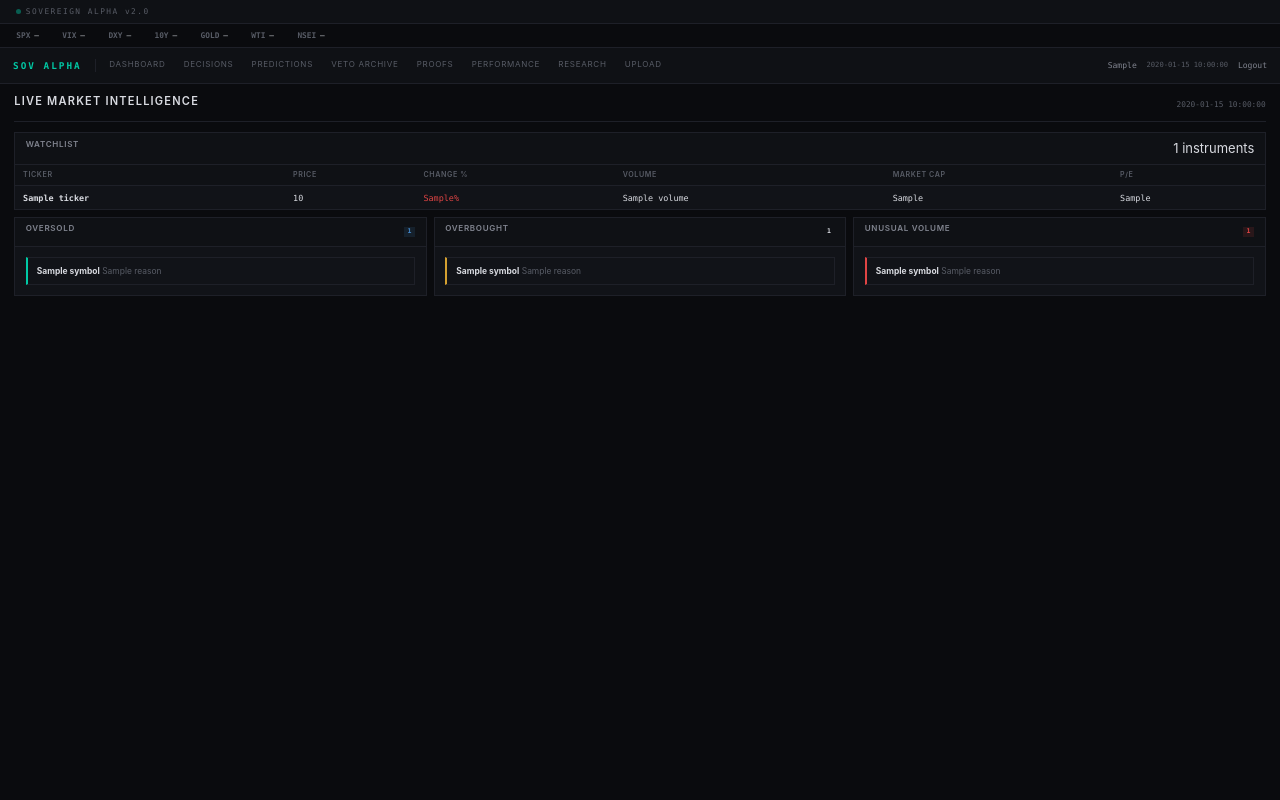
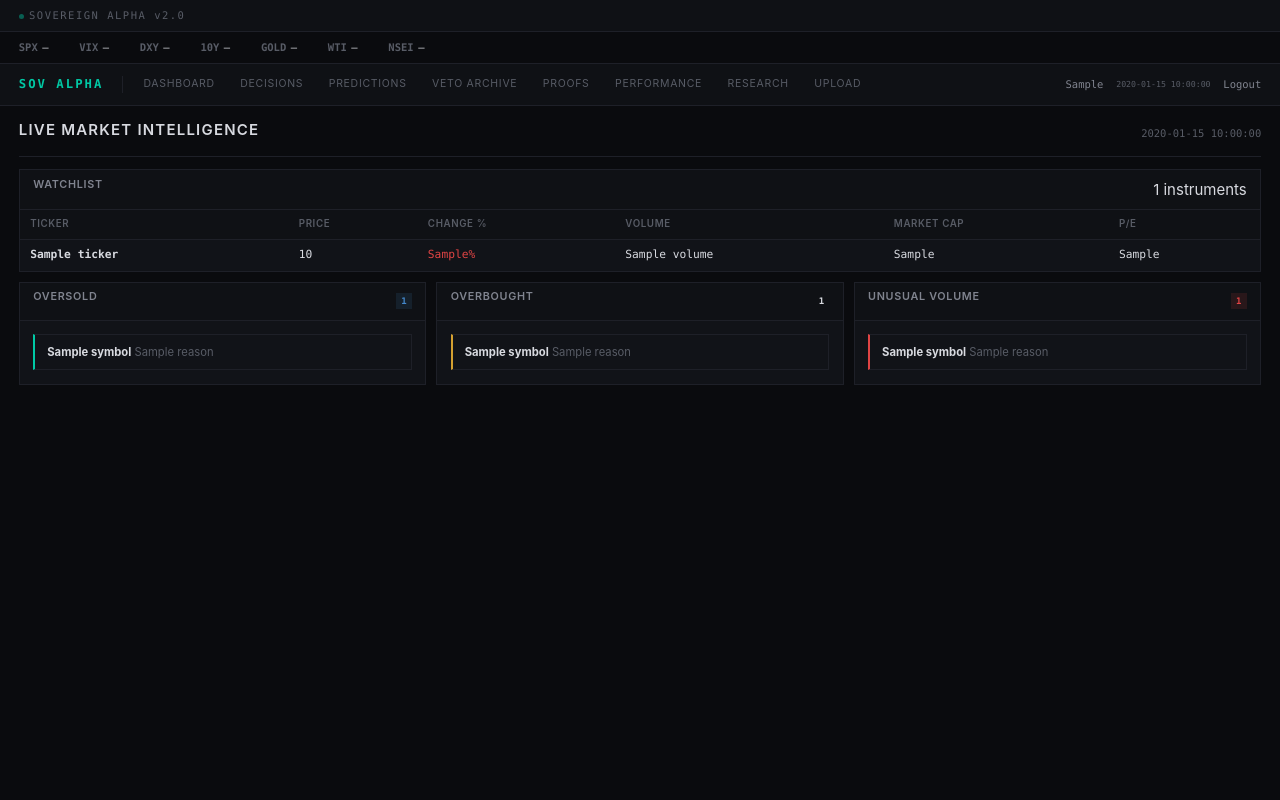
Before and after one commit to Raja549h/Sovreign-alpha, a Python web app: template dashboard/templates/live_market.html in a window 1280 px wide. Run offline with Jinja, Linux system fonts and the light colour scheme; the template is opened without the code that fills it: most values are stand-ins (such as "Sample title", 1, 10 or a date in 2020).

Commit message:
fix: increase all font sizes for readability (15px base)
- html base: 13px -> 15px (15% increase)
- All rem values bumped proportionally (smallest 0.55rem->0.65rem = 9.75px)
- px heights adjusted: top-bar 24->32px, ticker-strip 24->32px, nav 36->42px
- stat-box values: 1.1rem->1.35rem (~20px), intel-card stats: 1rem->1.2rem (18px)
- page-header h1: 0.85rem->1rem (15px)
- table data: 0.65rem->0.75rem (11.25px), th: 0.55rem->0.65rem (9.75px)
- chart-container height: 240px->280px
- All padding/gap/spacing increased proportionally
- Min font size now >=9.75px (was as low as 7.15px)

```diff
--- a/dashboard/templates/base.html
+++ b/dashboard/templates/base.html
@@ -34,7 +34,7 @@
             --radius: 4px;
             --transition: 180ms ease;
         }
-        html { font-size: 13px; }
+        html { font-size: 15px; }
         body {
             font-family: var(--font-sans);
             background: var(--bg-primary);
@@ -64,10 +64,10 @@
         .top-bar {
             background: var(--bg-secondary);
             border-bottom: 1px solid var(--border);
-            padding: 0.25rem 1.25rem;
+            padding: 0.3rem 1.25rem;
             display: flex; justify-content: space-between; align-items: center;
-            font-size: 0.6rem; font-family: var(--font-mono);
-            color: var(--text-dim); height: 24px;
+            font-size: 0.7rem; font-family: var(--font-mono);
+            color: var(--text-dim); height: 32px;
         }
         .top-bar .status-dot {
             display: inline-block; width: 5px; height: 5px;
@@ -82,10 +82,10 @@
         .ticker-strip {
             background: var(--bg-primary);
             border-bottom: 1px solid var(--border);
-            padding: 0.2rem 1.25rem;
-            display: flex; gap: 1.5rem;
+            padding: 0.3rem 1.25rem;
+            display: flex; gap: 1.75rem;
             overflow-x: auto; font-family: var(--font-mono);
-            font-size: 0.6rem; height: 24px;
+            font-size: 0.7rem; height: 32px;
             align-items: center;
         }
         .ticker-strip::-webkit-scrollbar { display: none; }
@@ -99,23 +99,23 @@
         .nav {
             background: var(--bg-secondary);
             border-bottom: 1px solid var(--border);
-            padding: 0 1rem;
+            padding: 0 1.25rem;
             display: flex; align-items: center;
-            height: 36px;
+            height: 42px;
         }
         .nav-brand {
-            font-size: 0.72rem; font-weight: 700;
+            font-size: 0.82rem; font-weight: 700;
             color: var(--accent); letter-spacing: 2px;
             text-transform: uppercase; font-family: var(--font-mono);
-            padding: 0 1rem 0 0;
+            padding: 0 1.25rem 0 0;
             border-right: 1px solid var(--border);
-            margin-right: 0.35rem;
+            margin-right: 0.5rem;
             white-space: nowrap;
         }
         .nav-links { display: flex; gap: 0; height: 100%; }
         .nav-links a {
             color: var(--text-dim); text-decoration: none;
-            padding: 0 0.7rem; font-size: 0.62rem;
+            padding: 0 0.85rem; font-size: 0.7rem;
             text-transform: uppercase; letter-spacing: 0.7px;
             transition: all var(--transition);
             display: flex; align-items: center;
@@ -129,8 +129,8 @@
         }
         .nav-right {
             margin-left: auto;
-            display: flex; align-items: center; gap: 0.75rem;
-            font-size: 0.62rem; color: var(--text-dim); font-family: var(--font-mono);
+            display: flex; align-items: center; gap: 0.85rem;
+            font-size: 0.7rem; color: var(--text-dim); font-family: var(--font-mono);
             white-space: nowrap;
         }
         .nav-right a { color: var(--text-secondary); }
@@ -139,34 +139,34 @@
 
         .container {
             max-width: 1600px; margin: 0 auto;
-            padding: 0.85rem 1.1rem;
+            padding: 1rem 1.25rem;
         }
         .page-header {
             display: flex; justify-content: space-between; align-items: center;
-            margin-bottom: 0.75rem; padding-bottom: 0.5rem;
+            margin-bottom: 0.85rem; padding-bottom: 0.6rem;
             border-bottom: 1px solid var(--border);
         }
         .page-header h1 {
-            font-size: 0.85rem; font-weight: 600;
+            font-size: 1rem; font-weight: 600;
             text-transform: uppercase; letter-spacing: 1.2px;
             color: var(--text-primary);
         }
         .page-header .timestamp {
-            font-family: var(--font-mono); font-size: 0.6rem;
+            font-family: var(--font-mono); font-size: 0.7rem;
             color: var(--text-dim);
         }
-        .page-header .actions { display: flex; gap: 0.5rem; }
+        .page-header .actions { display: flex; gap: 0.6rem; }
 
         .stats-row {
             display: grid;
-            grid-template-columns: repeat(auto-fit, minmax(155px, 1fr));
-            gap: 0.55rem; margin-bottom: 0.75rem;
+            grid-template-columns: repeat(auto-fit, minmax(180px, 1fr));
+            gap: 0.65rem; margin-bottom: 0.85rem;
         }
         .stat-box {
             background: var(--bg-card);
             border: 1px solid var(--border);
             border-left: 3px solid var(--border);
-            padding: 0.6rem 0.8rem;
+            padding: 0.7rem 0.9rem;
             transition: border-color var(--transition);
         }
         .stat-box:hover { border-color: var(--border-light); }
@@ -175,80 +175,80 @@
         .stat-box.warning { border-left-color: var(--warning); }
         .stat-box.info { border-left-color: var(--info); }
         .stat-box label {
-            display: block; font-size: 0.55rem;
+            display: block; font-size: 0.65rem;
             color: var(--text-dim); text-transform: uppercase;
-            letter-spacing: 0.7px; margin-bottom: 0.15rem;
+            letter-spacing: 0.7px; margin-bottom: 0.2rem;
         }
         .stat-box .value {
-            font-size: 1.1rem; font-weight: 700;
+            font-size: 1.35rem; font-weight: 700;
             font-family: var(--font-mono); color: var(--accent);
         }
         .stat-box .value.danger { color: var(--danger); }
         .stat-box .value.warning { color: var(--warning); }
         .stat-box .value.info { color: var(--info); }
         .stat-box .sub {
-            font-size: 0.55rem; color: var(--text-dim);
-            margin-top: 0.1rem;
+            font-size: 0.65rem; color: var(--text-dim);
+            margin-top: 0.15rem;
         }
 
         .regime-badge {
-            display: inline-block; padding: 0.12rem 0.5rem;
-            font-size: 0.6rem; font-weight: 700;
+            display: inline-block; padding: 0.15rem 0.55rem;
+            font-size: 0.7rem; font-weight: 700;
             font-family: var(--font-mono); letter-spacing: 0.7px;
         }
         .regime-badge.RISK_ON { background: var(--accent-dim); color: var(--accent); border: 1px solid var(--accent); }
         .regime-badge.RISK_OFF { background: var(--danger-dim); color: var(--danger); border: 1px solid var(--danger); }
         .regime-badge.NEUTRAL { background: var(--warning-dim); color: var(--warning); border: 1px solid var(--warning); }
         .signal-badge {
-            display: inline-block; padding: 0.08rem 0.4rem;
-            font-size: 0.55rem; font-weight: 700; font-family: var(--font-mono);
+            display: inline-block; padding: 0.1rem 0.45rem;
+            font-size: 0.65rem; font-weight: 700; font-family: var(--font-mono);
         }
         .signal-badge.BUY, .signal-badge.buy, .signal-badge.approved, .signal-badge.cleared { background: var(--accent-dim); color: var(--accent); }
         .signal-badge.SELL, .signal-badge.sell, .signal-badge.vetoed, .signal-badge.rejected { background: var(--danger-dim); color: var(--danger); }
         .signal-badge.HOLD, .signal-badge.hold, .signal-badge.pending, .signal-badge.PENDING { background: var(--warning-dim); color: var(--warning); }
         .signal-badge.active { background: var(--accent-dim); color: var(--accent); }
 
-        .verified-badge { color: var(--accent); font-size: 0.55rem; font-family: var(--font-mono); letter-spacing: 0.5px; }
+        .verified-badge { color: var(--accent); font-size: 0.65rem; font-family: var(--font-mono); letter-spacing: 0.5px; }
 
         .panel {
             background: var(--bg-card);
             border: 1px solid var(--border);
-            margin-bottom: 0.55rem;
+            margin-bottom: 0.65rem;
         }
         .panel-header {
-            padding: 0.45rem 0.8rem;
+            padding: 0.55rem 0.9rem;
             border-bottom: 1px solid var(--border);
             display: flex; justify-content: space-between; align-items: center;
             background: var(--bg-secondary);
         }
         .panel-header h2 {
-            font-size: 0.62rem; font-weight: 600;
+            font-size: 0.72rem; font-weight: 600;
             text-transform: uppercase; letter-spacing: 0.7px;
             color: var(--text-secondary);
         }
         .panel-body { padding: 0; }
-        .panel-body.padded { padding: 0.8rem; }
+        .panel-body.padded { padding: 0.9rem; }
 
-        table { width: 100%; border-collapse: collapse; font-size: 0.65rem; }
+        table { width: 100%; border-collapse: collapse; font-size: 0.75rem; }
         th {
             background: var(--bg-secondary);
-            color: var(--text-dim); font-size: 0.55rem;
+            color: var(--text-dim); font-size: 0.65rem;
             text-transform: uppercase; letter-spacing: 0.6px; font-weight: 600;
-            padding: 0.4rem 0.6rem; text-align: left;
+            padding: 0.5rem 0.7rem; text-align: left;
             border-bottom: 1px solid var(--border);
             position: sticky; top: 0;
         }
         td {
-            padding: 0.4rem 0.6rem;
+            padding: 0.5rem 0.7rem;
             border-bottom: 1px solid var(--border);
-            font-family: var(--font-mono); font-size: 0.65rem;
+            font-family: var(--font-mono); font-size: 0.75rem;
         }
         tr:nth-child(even) td { background: rgba(255,255,255,0.015); }
         tr:hover td { background: var(--bg-tertiary); }
         tr:last-child td { border-bottom: none; }
         .ticker-cell { font-weight: 700; color: var(--text-primary); }
         .mono { font-family: var(--font-mono); }
-        .hash { font-family: var(--font-mono); font-size: 0.55rem; color: var(--text-dim); word-break: break-all; cursor: pointer; }
+        .hash { font-family: var(--font-mono); font-size: 0.65rem; color: var(--text-dim); word-break: break-all; cursor: pointer; }
         .hash:hover { color: var(--accent); }
         .hash.copied { color: var(--accent); }
         .text-right { text-align: right; }
@@ -272,48 +272,48 @@
             color: var(--text-secondary);
         }
         .btn.outline:hover { border-color: var(--accent); color: var(--accent); }
-        .btn.small { padding: 0.2rem 0.5rem; font-size: 0.55rem; }
+        .btn.small { padding: 0.25rem 0.55rem; font-size: 0.65rem; }
 
-        .grid-2 { display: grid; grid-template-columns: 1fr 1fr; gap: 0.55rem; }
-        .grid-3 { display: grid; grid-template-columns: 1fr 1fr 1fr; gap: 0.55rem; }
-        .grid-4 { display: grid; grid-template-columns: repeat(4, 1fr); gap: 0.55rem; }
+        .grid-2 { display: grid; grid-template-columns: 1fr 1fr; gap: 0.65rem; }
+        .grid-3 { display: grid; grid-template-columns: 1fr 1fr 1fr; gap: 0.65rem; }
+        .grid-4 { display: grid; grid-template-columns: repeat(4, 1fr); gap: 0.65rem; }
 
         .chart-container {
             background: var(--bg-card);
             border: 1px solid var(--border);
-            padding: 0.8rem;
-            height: 240px;
+            padding: 0.9rem;
+            height: 280px;
         }
 
         .intel-card {
             background: var(--bg-card);
             border: 1px solid var(--border);
             border-left: 3px solid var(--border);
-            padding: 0.7rem 0.8rem;
+            padding: 0.8rem 0.9rem;
             transition: border-color var(--transition);
         }
         .intel-card:hover { border-color: var(--border-light); }
         .intel-card.accent { border-left-color: var(--accent); }
         .intel-card.danger { border-left-color: var(--danger); }
         .intel-card .label {
-            font-size: 0.55rem; color: var(--text-dim);
+            font-size: 0.65rem; color: var(--text-dim);
             text-transform: uppercase; letter-spacing: 0.6px;
-            margin-bottom: 0.12rem;
+            margin-bottom: 0.15rem;
         }
         .intel-card .stat {
-            font-size: 1rem; font-weight: 700; font-family: var(--font-mono);
+            font-size: 1.2rem; font-weight: 700; font-family: var(--font-mono);
         }
         .intel-card .stat.accent { color: var(--accent); }
         .intel-card .stat.danger { color: var(--danger); }
         .intel-card .stat.warning { color: var(--warning); }
         .intel-card .stat.info { color: var(--info); }
         .intel-card .note {
-            font-size: 0.55rem; color: var(--text-dim);
-            margin-top: 0.08rem;
+            font-size: 0.65rem; color: var(--text-dim);
+            margin-top: 0.1rem;
         }
 
         .conf-bar {
-            height: 4px; background: var(--border); margin-top: 0.25rem;
+            height: 5px; background: var(--border); margin-top: 0.3rem;
             overflow: hidden;
         }
         .conf-bar .fill {
@@ -335,24 +335,24 @@
             animation: shimmer 1.5s infinite;
         }
         @keyframes shimmer { 0% { background-position: 200% 0; } 100% { background-position: -200% 0; } }
-        .skeleton-value { height: 1.1rem; width: 60%; margin-bottom: 0.15rem; }
-        .skeleton-label { height: 0.55rem; width: 40%; }
-        .skeleton-row { height: 1.8rem; width: 100%; margin-bottom: 2px; }
+        .skeleton-value { height: 1.2rem; width: 60%; margin-bottom: 0.2rem; }
+        .skeleton-label { height: 0.65rem; width: 40%; }
+        .skeleton-row { height: 2rem; width: 100%; margin-bottom: 2px; }
 
-        .empty-state { text-align: center; padding: 2rem; color: var(--text-dim); }
-        .empty-state .icon { font-size: 1.5rem; margin-bottom: 0.35rem; opacity: 0.4; }
+        .empty-state { text-align: center; padding: 2.5rem; color: var(--text-dim); font-size: 0.85rem; }
+        .empty-state .icon { font-size: 2rem; margin-bottom: 0.5rem; opacity: 0.4; }
 
         .fade-in { animation: fadeIn 0.25s ease; }
         @keyframes fadeIn { from { opacity: 0; transform: translateY(4px); } to { opacity: 1; transform: translateY(0); } }
 
         .thesis-text {
-            font-size: 0.65rem; color: var(--text-secondary);
-            line-height: 1.5; max-width: 500px;
+            font-size: 0.75rem; color: var(--text-secondary);
+            line-height: 1.6; max-width: 500px;
         }
 
         .severity-tag {
-            display: inline-block; padding: 0.04rem 0.3rem;
-            font-size: 0.5rem; font-weight: 700; font-family: var(--font-mono);
+            display: inline-block; padding: 0.08rem 0.35rem;
+            font-size: 0.6rem; font-weight: 700; font-family: var(--font-mono);
             text-transform: uppercase;
         }
         .severity-tag.critical { background: rgba(224,68,68,0.2); color: var(--danger); }
@@ -368,9 +368,9 @@
             background: var(--bg-card);
             border: 1px solid var(--border);
             border-left: 2px solid var(--border);
-            padding: 0.5rem 0.7rem;
-            margin-bottom: 0.35rem;
-            font-size: 0.65rem;
+            padding: 0.6rem 0.8rem;
+            margin-bottom: 0.4rem;
+            font-size: 0.75rem;
         }
         .signal-card:last-child { margin-bottom: 0; }
         .signal-card .sym { font-weight: 700; color: var(--text-primary); }
```
Also changed, not shown: other parts of dashboard/templates/base.html (+12 -12 lines).
